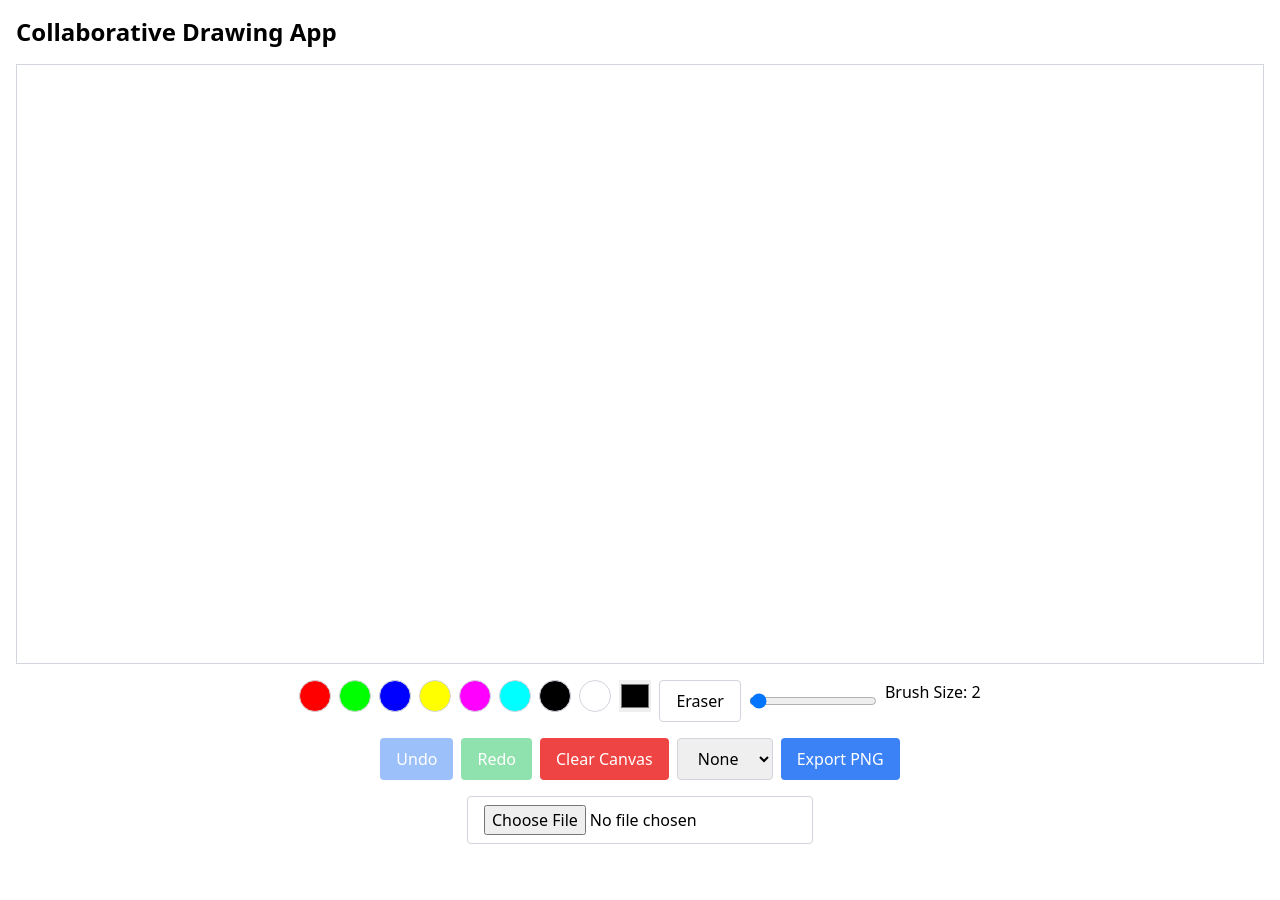
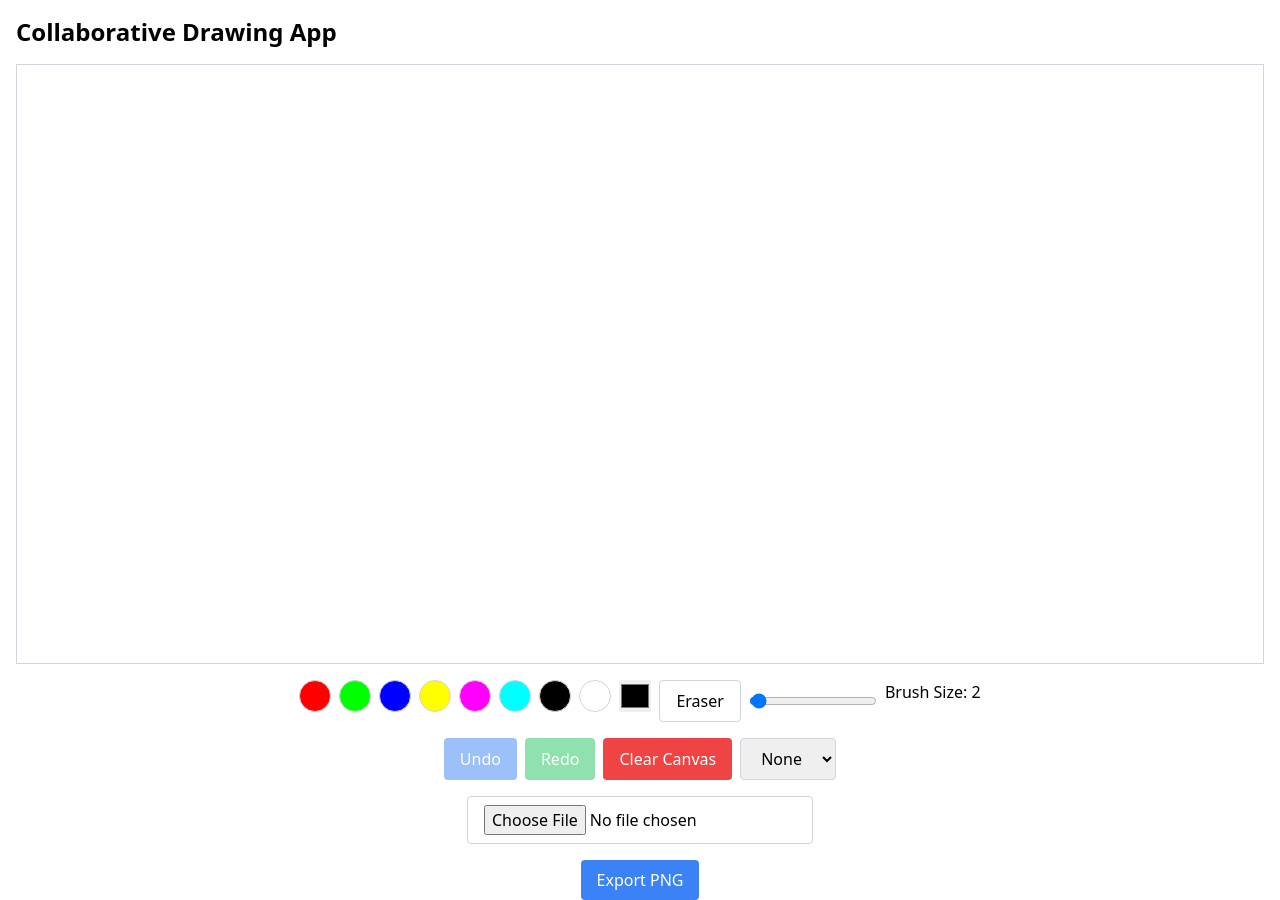
Before and after one commit to Zanvis/DrawingApp, an Angular app: page / in a window 1280 px wide. Before the commit the page ends 860 px from the top, so only its background shows below. Built offline with nearby package versions, Linux system fonts and the light colour scheme.

Commit message:
Reposition of the export button

```diff
--- a/src/app/drawing/drawing.component.html
+++ b/src/app/drawing/drawing.component.html
@@ -43,7 +43,7 @@
             <option value="lined">Lined</option>
         </select>
         <!-- <input type="file" (change)="handleImageUpload($event)" accept="image/*" class="px-4 py-2 border border-gray-300 rounded"> -->
-        <button (click)="exportToPNG()" class="px-4 py-2 bg-blue-500 text-white rounded">Export PNG</button>
     </div>
     <input type="file" (change)="onFileSelected($event)" accept="image/*" class="px-4 py-2 mb-4 border border-gray-300 rounded">
+    <button (click)="exportToPNG()" class="px-4 py-2 bg-blue-500 text-white rounded">Export PNG</button>
 </div>
```
